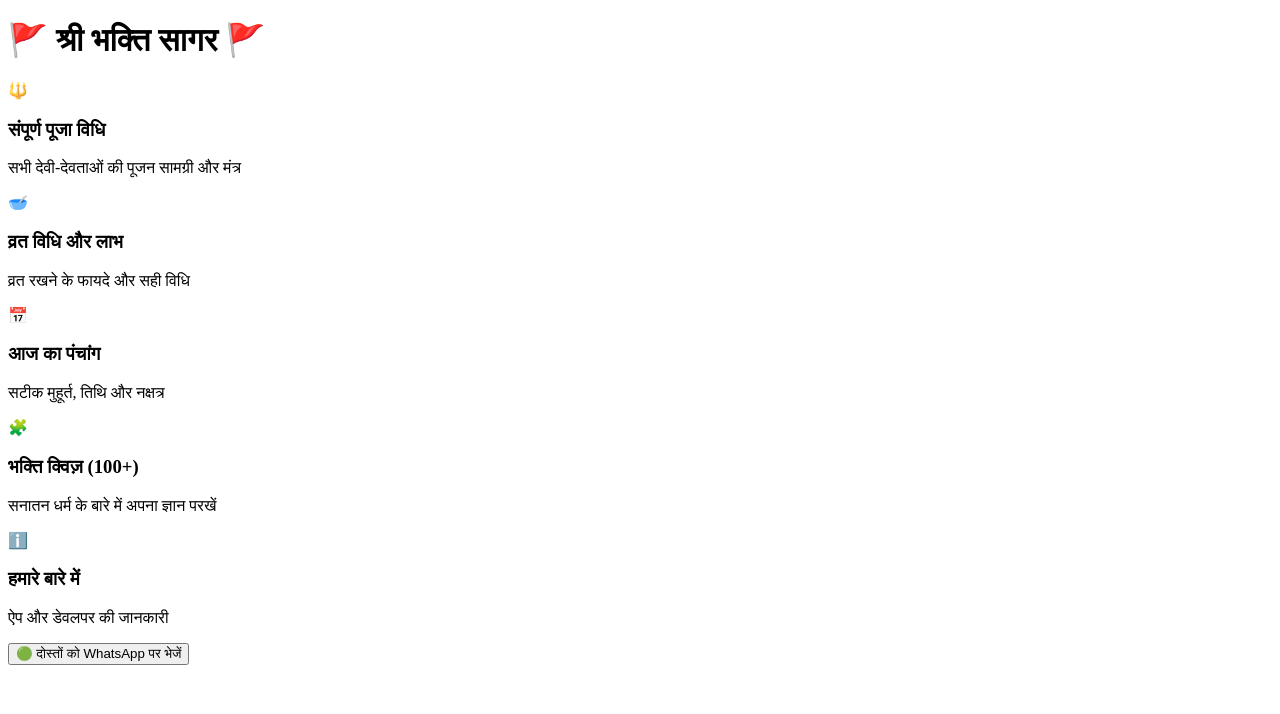
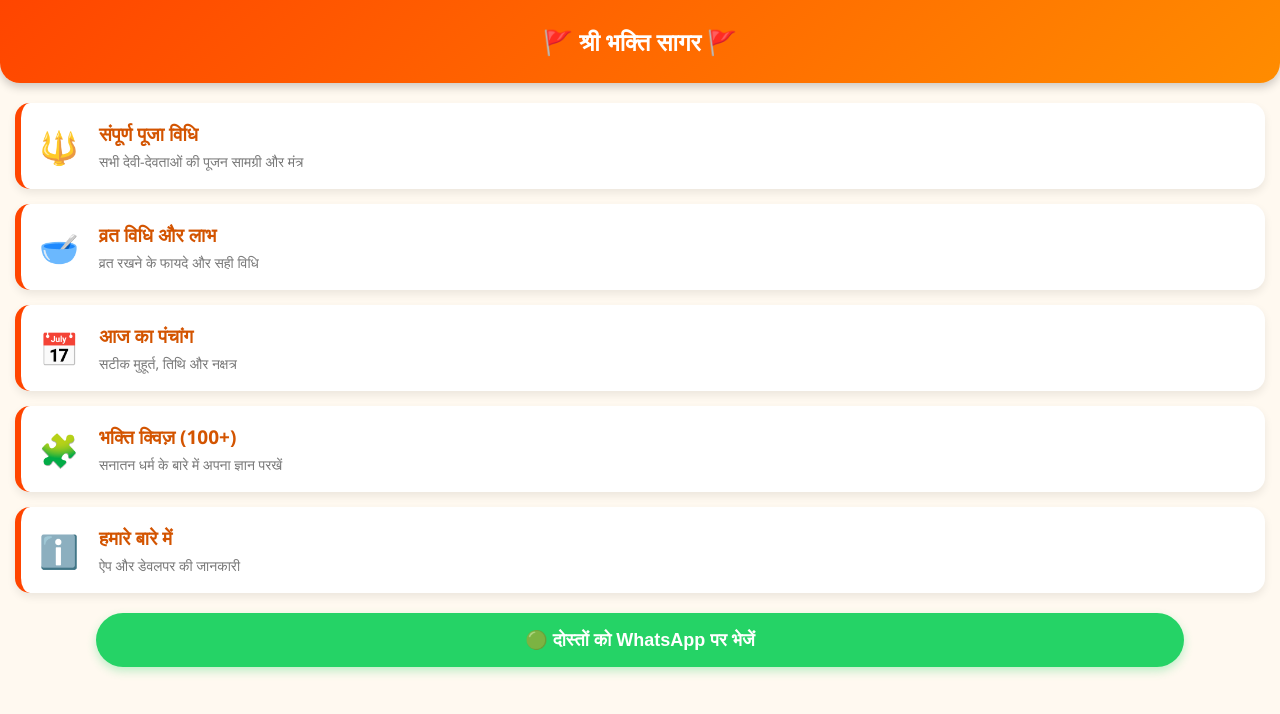
Before and after one commit to sanjaytanwar67276-lab/bhaktibeats-, a plain HTML site: page about.html in a window 1280 px wide. Drawn offline with Linux system fonts and the light colour scheme; a script that the page names is missing.

Commit message:
Update style.css

```diff
--- a/style.css
+++ b/style.css
@@ -1,27 +1,64 @@
-// आज का विचार बोलने के लिए फंक्शन
-function speakQuote(text) {
-    if ('speechSynthesis' in window) {
-        // अगर पहले से कुछ बोल रहा है तो उसे रोकें
-        window.speechSynthesis.cancel();
-
-        let msg = new SpeechSynthesisUtterance(text);
-        msg.lang = 'hi-IN'; // हिंदी भाषा
-        msg.rate = 0.9;     // आवाज की रफ्तार
-        msg.pitch = 1.1;    // आवाज की पिच
-        window.speechSynthesis.speak(msg);
-    } else {
-        alert("क्षमा करें, आपके फोन में आवाज की सुविधा उपलब्ध नहीं है।");
-    }
+/* मुख्य स्टाइल */
+body {
+    background-color: #fff9f0;
+    font-family: 'Segoe UI', Tahoma, Geneva, Verdana, sans-serif;
+    margin: 0;
+    padding: 0;
+    color: #333;
 }
 
-// WhatsApp पर शेयर करने के लिए
-function shareApp() {
-    let url = "https://bhaktisagr.netlify.app";
-    let text = "राम राम! मैंने यह 'श्री भक्ति सागर' ऐप बनाया है। इसमें आप रोज़ का पंचांग और भक्ति क्विज़ देख सकते हैं। यहाँ देखें: " + url;
-    window.open("whatsapp://send?text=" + encodeURIComponent(text));
+/* हेडर डिज़ाइन */
+.header {
+    background: linear-gradient(135deg, #ff4500, #ff8c00);
+    color: white;
+    text-align: center;
+    padding: 25px 10px;
+    box-shadow: 0 4px 10px rgba(0,0,0,0.2);
+    border-bottom-left-radius: 20px;
+    border-bottom-right-radius: 20px;
 }
 
-// बटन क्लिक होने पर आवाज शुरू करने के लिए (Browser सुरक्षा के लिए ज़रूरी)
-document.addEventListener('click', function() {
-    console.log("App ready for voice");
-}, { once: true });
+.header h1 { margin: 0; font-size: 24px; }
+
+/* मेनू लिस्ट */
+.menu-grid {
+    padding: 20px 15px;
+    display: flex;
+    flex-direction: column;
+    gap: 15px;
+}
+
+/* बटन/फोल्डर स्टाइल */
+.menu-item {
+    background: white;
+    padding: 18px;
+    border-radius: 15px;
+    display: flex;
+    align-items: center;
+    box-shadow: 0 4px 8px rgba(0,0,0,0.08);
+    border-left: 6px solid #ff4500;
+    cursor: pointer;
+    transition: transform 0.2s;
+}
+
+.menu-item:active { transform: scale(0.98); }
+
+.icon { font-size: 32px; margin-right: 20px; }
+
+.text h3 { margin: 0; color: #d35400; font-size: 19px; }
+.text p { margin: 5px 0 0; color: #777; font-size: 14px; }
+
+/* व्हाट्सएप बटन */
+.share-container { text-align: center; padding-bottom: 30px; }
+.whatsapp-btn {
+    background-color: #25D366;
+    color: white;
+    border: none;
+    padding: 16px;
+    border-radius: 50px;
+    width: 85%;
+    font-size: 18px;
+    font-weight: bold;
+    cursor: pointer;
+    box-shadow: 0 4px 10px rgba(37, 211, 102, 0.3);
+}
```
